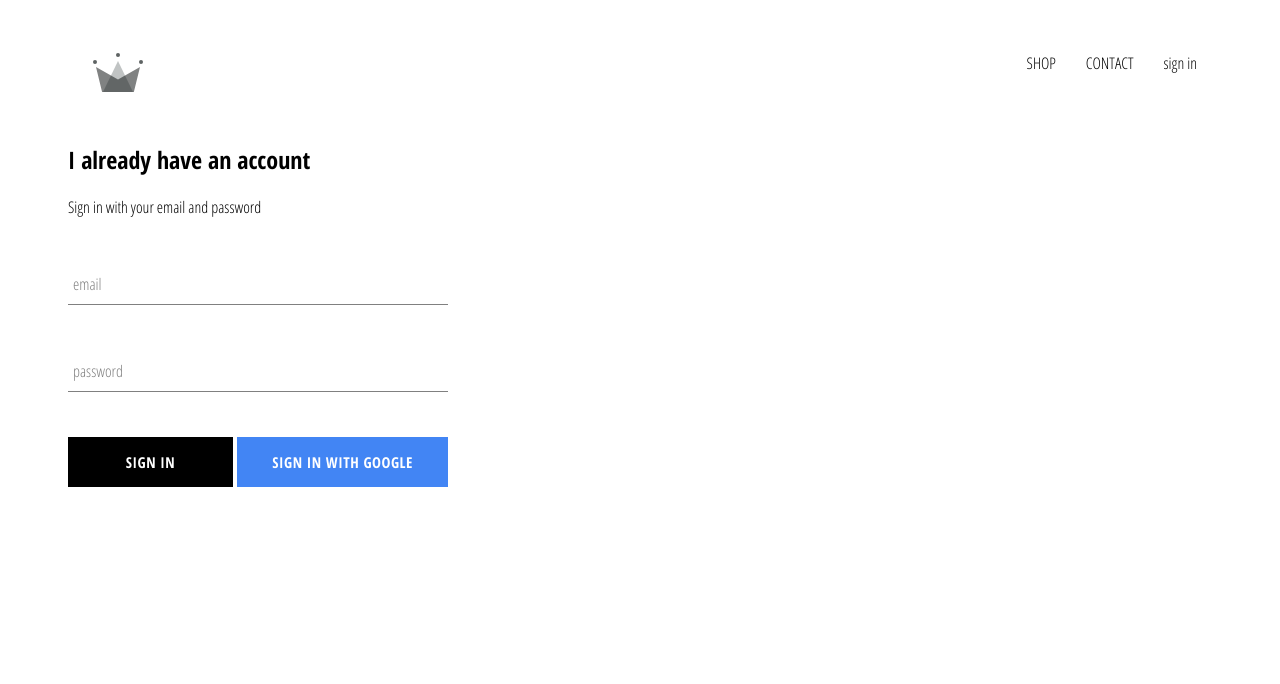
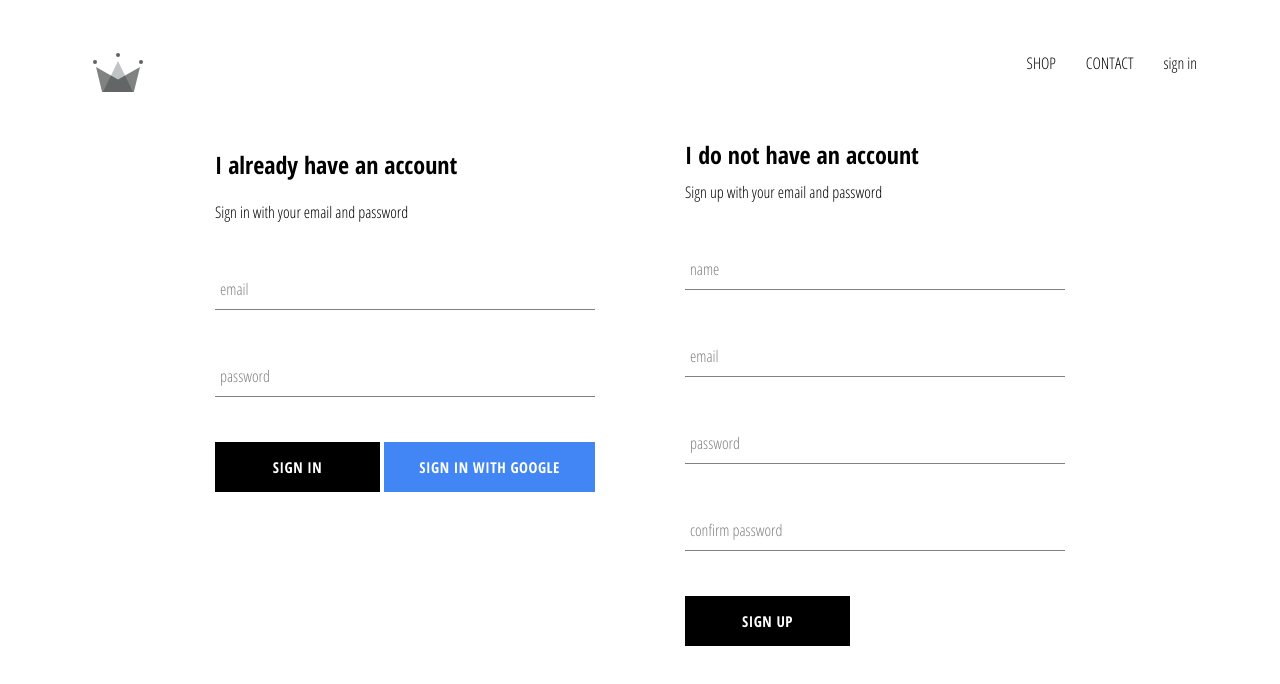
Before and after one commit to mariaozamiz/contemporary-ceramic-store, a React (Create React App) app: page /#/signin in a window 1280 px wide. Shown: the top 684 px of the page. Built offline with nearby package versions, Linux system fonts and the light colour scheme; no server answers.

Commit message:
add sign up component

```diff
--- a/src/App.js
+++ b/src/App.js
@@ -10,7 +10,7 @@
 import Header from './components/header/Header';
 import Registration from './components/registration/Registration';
 import './app.css';
-import { auth } from './firebase/firebase.utils';
+import { auth, createUserProfileDocument } from './firebase/firebase.utils';
 
 function App() {
     const [user, setUser] = useState({
@@ -20,9 +20,20 @@
     const unsubscribeFromAuth = () => null;
 
     useEffect(() => {
-        auth.onAuthStateChanged((user) => {
-            setUser({ currentUser: user });
-            console.log(user);
+        auth.onAuthStateChanged(async (userAuth) => {
+            if (userAuth) {
+                const userRef = await createUserProfileDocument(userAuth);
+                userRef.onSnapshot((snapShot) => {
+                    setUser({
+                        currentUser: {
+                            id: snapShot.id,
+                            ...snapShot.data(),
+                        },
+                    });
+                    console.log('estado', user);
+                });
+            }
+            setUser({ currentUser: userAuth });
         });
         unsubscribeFromAuth();
     }, []);
@@ -45,3 +56,11 @@
 }
 
 export default App;
+
+// useEffect(() => {
+//     auth.onAuthStateChanged((user) => {
+//         setUser({ currentUser: user });
+//         console.log(user);
+//     });
+//     unsubscribeFromAuth();
+// }, []);
--- a/src/components/registration/Registration.js
+++ b/src/components/registration/Registration.js
@@ -1,11 +1,13 @@
 import React from 'react';
 import SignIn from '../sign-in/Sign-in';
+import SignUp from '../sign-up/Sign-up';
 import './registration.scss';
 
 function Registration() {
     return (
         <div className="sign-in-and-sign-up">
             <SignIn />
+            <SignUp />
         </div>
     );
 }
--- a/src/components/registration/registration.scss
+++ b/src/components/registration/registration.scss
@@ -0,0 +1,6 @@
+.sign-in-and-sign-up {
+    width: 850px;
+    display: flex;
+    justify-content: space-between;
+    margin: 30px auto;
+}
--- /dev/null
+++ b/src/components/sign-up/Sign-up.js
@@ -0,0 +1,101 @@
+import React, { useState } from 'react';
+import './sign-up.scss';
+import FormInput from '../form-input/Form-input';
+import Button from '../button/Button';
+import { auth, createUserProfileDocument } from '../../firebase/firebase.utils';
+
+function SignUp() {
+    const [signup, setSignup] = useState({
+        displayName: '',
+        email: '',
+        password: '',
+        confirmPassword: '',
+    });
+
+    const handleSubmit = async (ev) => {
+        ev.preventDefault();
+        setSignup({
+            displayName: '',
+            email: '',
+            password: '',
+            confirmPassword: '',
+        });
+        if (signup.password !== signup.confirmPassword) {
+            alert("paswords don't match");
+            return;
+        }
+        try {
+            const { user } = await auth.createUserWithEmailAndPassword(
+                signup.email,
+                signup.password
+            );
+            await createUserProfileDocument(user, {
+                displayName: signup.displayName,
+            });
+            setSignup({
+                displayName: '',
+                email: '',
+                password: '',
+                confirmPassword: '',
+            });
+        } catch (error) {
+            console.log(error);
+        }
+    };
+
+    const handleChange = (ev) => {
+        const { name, value } = ev.target;
+        setSignup({
+            ...signup,
+            [name]: value,
+        });
+    };
+
+    return (
+        <div className="sign-up">
+            <h2 className="title">I do not have an account</h2>
+            <span>Sign up with your email and password</span>
+            <form className="sign-up-form" onSubmit={handleSubmit}>
+                <FormInput
+                    name="displayName"
+                    type="name"
+                    value={signup.displayName}
+                    handleChange={handleChange}
+                    label="name"
+                    required
+                />
+
+                <FormInput
+                    name="email"
+                    type="email"
+                    value={signup.email}
+                    handleChange={handleChange}
+                    label="email"
+                    required
+                />
+
+                <FormInput
+                    name="password"
+                    type="password"
+                    value={signup.password}
+                    handleChange={handleChange}
+                    label="password"
+                    required
+                />
+
+                <FormInput
+                    name="confirmPassword"
+                    type="password"
+                    value={signup.confirmPassword}
+                    handleChange={handleChange}
+                    label="confirm password"
+                    required
+                />
+
+                <Button type="submit">Sign up</Button>
+            </form>
+        </div>
+    );
+}
+
+export default SignUp;
--- /dev/null
+++ b/src/components/sign-up/sign-up.scss
@@ -0,0 +1,9 @@
+.sign-up {
+    display: flex;
+    flex-direction: column;
+    width: 380px;
+
+    .title {
+        margin: 10px 0;
+    }
+}
--- a/src/firebase/firebase.utils.js
+++ b/src/firebase/firebase.utils.js
@@ -12,6 +12,28 @@
     appId: '1:570018771260:web:8326d6ab0b3077c182ae39',
 };
 
+export const createUserProfileDocument = async (userAuth, additionalData) => {
+    // if (!userAuth) return;
+    const userRef = firestore.doc(`users/${userAuth.uid}`);
+    const snapShot = await userRef.get();
+    if (!snapShot.exists) {
+        const { displayName, email } = userAuth;
+        const createdAt = new Date();
+        try {
+            await userRef.set({
+                displayName,
+                email,
+                createdAt,
+                ...additionalData,
+            });
+        } catch (error) {
+            console.log('error creating user', error.message);
+        }
+    }
+    console.log('snapShop en firebase', snapShot);
+    return userRef;
+};
+
 firebase.initializeApp(config);
 
 export const auth = firebase.auth();
```
